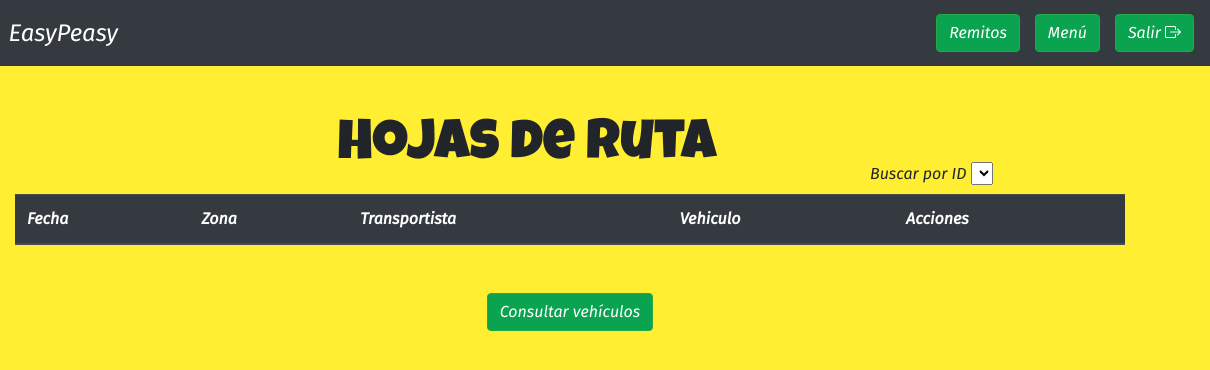
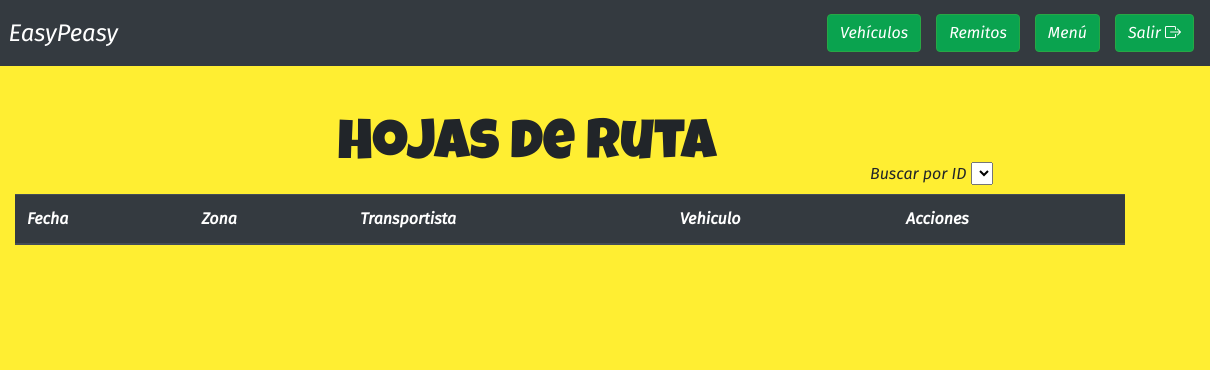
Before and after one commit to NataliaTodesco/easypeasy, a plain HTML site: page IndexHojaDeRuta.html in a window 1280 px wide. Shown: the full height of the page, 70-1280 px from the left. Drawn offline with nearby package versions, Linux system fonts and the light colour scheme; no server answers.

Commit message:
Update IndexHojaDeRuta.html

```diff
--- a/IndexHojaDeRuta.html
+++ b/IndexHojaDeRuta.html
@@ -68,6 +68,7 @@
 
               <ul class="navbar-nav mr-auto"></ul>
               <form class="form-inline my-2 my-lg-0" style="gap: 15px;">
+                <a class="btn btn-success my-2 my-sm-0" href="vehiculos.html">Vehículos</a>
                 <a class="btn btn-success my-2 my-sm-0" href="remitos.html">Remitos</a>
                 <a class="btn btn-success my-2 my-sm-0" href="menu.html">Menú</a>
                 <a class="btn btn-success my-2 my-sm-0" type="button" href="index.html">
@@ -108,13 +109,7 @@
         </table>
     </section>
 
-    <section>
-        <div class="container mt-5">
-            <div class="col-auto text-center">
-                 <a class="btn btn-success my-2 my-sm-0" href="vehiculos.html">Consultar vehículos</a>
-            </div>
-        </div>
-    </section>
+
 
     <!-- Option 1: jQuery and Bootstrap Bundle (includes Popper) -->
     <script src="https://code.jquery.com/jquery-3.5.1.slim.min.js"
```
